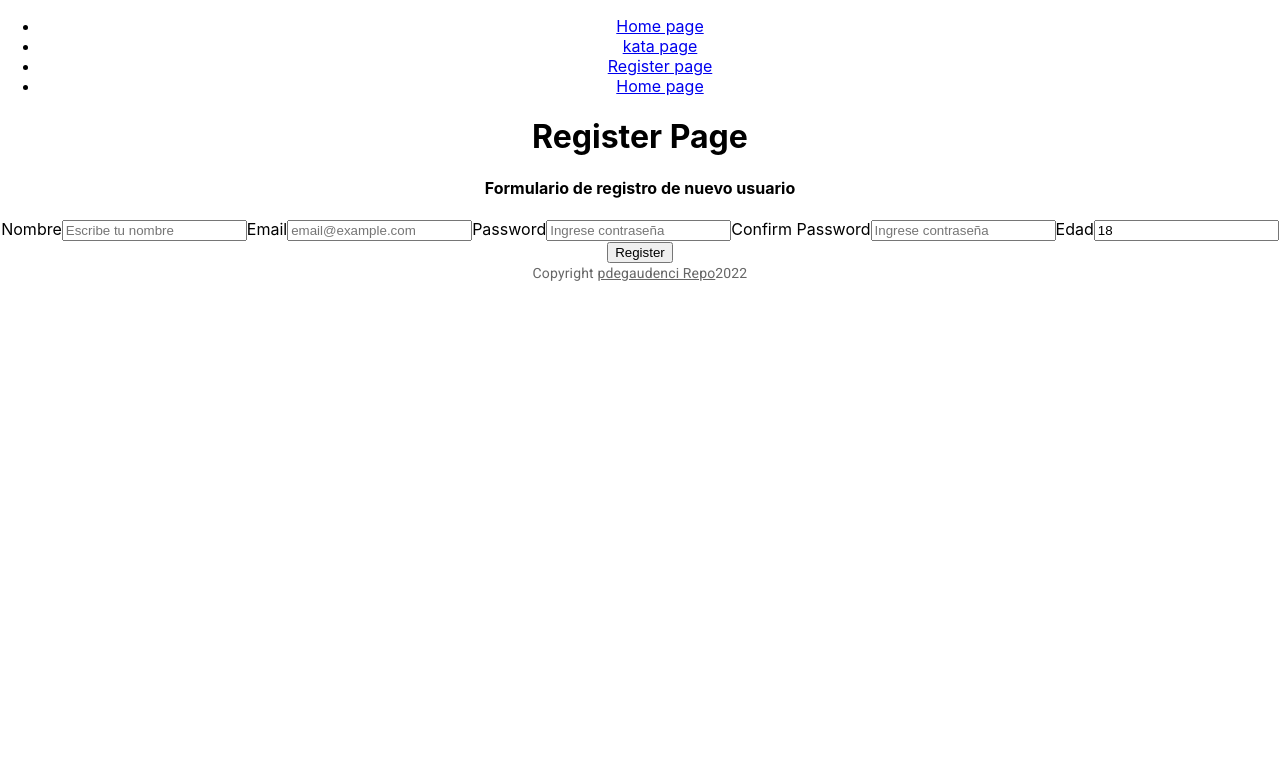
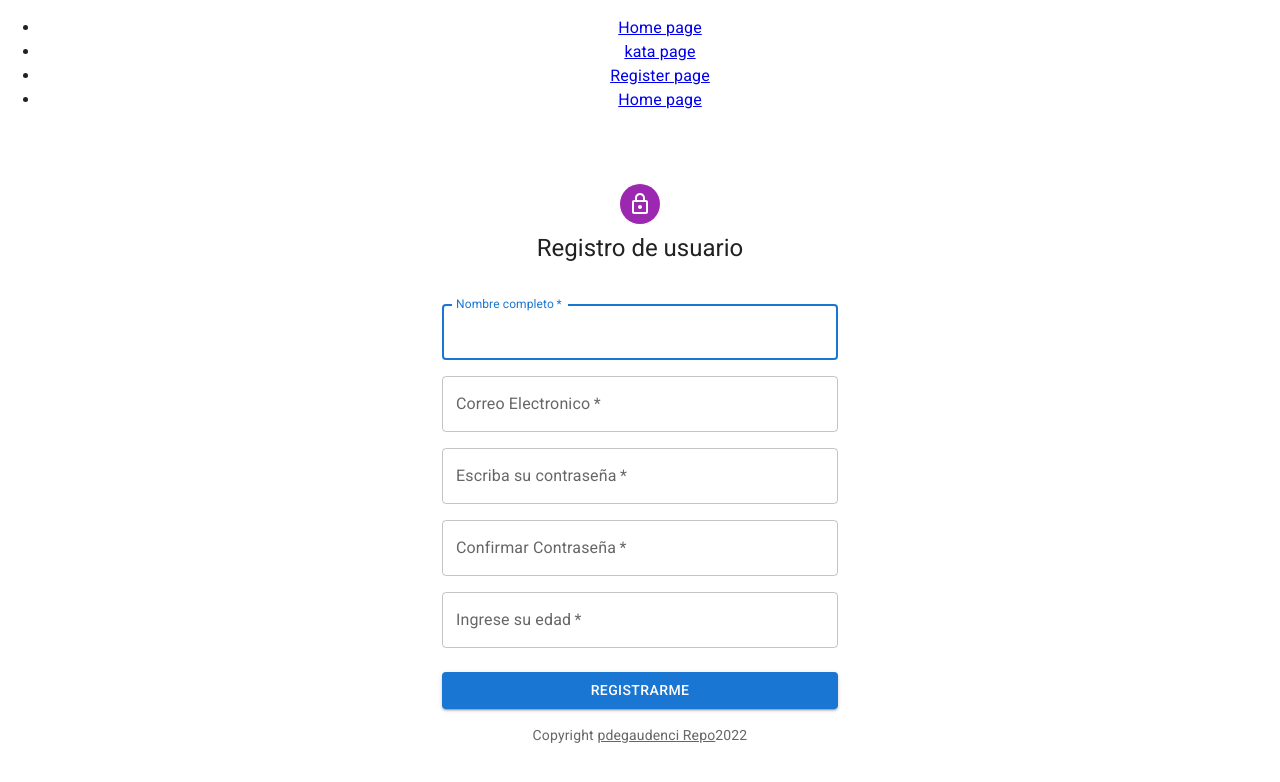
Before and after one commit to pdegaudenci/code-verifier-frontend, a React (Create React App) app: page /register in a window 1280 px wide. Shown: the top 782 px of the page. Built offline with nearby package versions, Linux system fonts and the light colour scheme.

Commit message:
frontend Formulario login y registro

```diff
--- a/src/components/forms/LoginForm.tsx
+++ b/src/components/forms/LoginForm.tsx
@@ -1,12 +1,24 @@
 import React from 'react'
-import { Formik, Form, Field, ErrorMessage } from 'formik'
+import { useFormik, Formik, Form, Field, ErrorMessage, FormikValues } from 'formik'
 import { login } from '../../services/authService';
 import * as Yup from 'yup';
 import { AxiosResponse } from 'axios';
 import { useNavigate } from 'react-router-dom'
 
+// Importaciones de material -ui
+import Avatar from '@mui/material/Avatar';
+import Button from '@mui/material/Button';
+import CssBaseline from '@mui/material/CssBaseline';
+import TextField from '@mui/material/TextField';
+import Paper from '@mui/material/Paper';
+import Box from '@mui/material/Box';
+import Grid from '@mui/material/Grid';
+import LockOutlinedIcon from '@mui/icons-material/LockOutlined';
+import Typography from '@mui/material/Typography';
+import { createTheme, ThemeProvider } from '@mui/material/styles';
+
 // definir esquema de validacion con yup
-const loginSchema = Yup.object().shape({
+const loginSchema = Yup.object({
     // Objeto que contiene formulario --> email: objeto de tipo string que cumple formato email y es obligatorio
     email: Yup.string().email('Email invalido').required('Campo email es obligatorio'),
     password: Yup.string().required('El campo contraseña es obligatorio')
@@ -15,18 +27,19 @@ const loginSchema = Yup.object().shape({
 // Definicion de componente
 export const LoginForm = () => {
     // Campos que se pasan a formik
-    const initialCredential = {
-        email: '', password: ''
+
+    const credencialesIniciales = {
+        email: '',
+        password: ''
     }
     let navigate = useNavigate();
-    return (
-        <>
-            <h4>Formulario de login</h4>
-            {/* Elementos formik*/}
-            <Formik
-                initialValues={initialCredential}
-                validationSchema={loginSchema}
-                onSubmit={async (values) => {
+
+    // Control de formulario a traves de formik --> Validaciones , y accion a ejecutar con evento onSubmit al presionar boton
+    const formik = useFormik({
+        initialValues: credencialesIniciales,
+        // Validaciones de formulario
+        validationSchema: loginSchema,
+        onSubmit: (values: FormikValues) => {
             /* Verificacion inicial en frontend los datos capturados
             await new Promise((r) => setTimeout(r, 1000))
             alert(JSON.stringify(values, null, 2));
@@ -64,54 +77,89 @@ export const LoginForm = () => {
             })
 
 
+        },
+    });
+
+
+    const tema = createTheme();
+
+    return (
+        <>
+            <ThemeProvider theme={tema}>
+
+                <Grid container component="main" sx={{ height: '100vh' }}>
+                    <CssBaseline />
+                    <Grid
+                        item
+                        xs={false}
+                        sm={4}
+                        md={7}
+                        sx={{
+                            backgroundImage: 'url(https://source.unsplash.com/random)',
+                            backgroundRepeat: 'no-repeat',
+                            backgroundColor: (t) =>
+                                t.palette.mode === 'light' ? t.palette.grey[50] : t.palette.grey[900],
+                            backgroundSize: 'cover',
+                            backgroundPosition: 'center',
                         }}
+                    />
 
+                    <Grid item xs={12} sm={8} md={5} component={Paper} elevation={6} square>
+                        <Box
+                            sx={{
+                                my: 8,
+                                mx: 4,
+                                display: 'flex',
+                                flexDirection: 'column',
+                                alignItems: 'center',
+                            }}
                         >
-                {/** Valores a inyectar en formulario*/}
+                            <Avatar sx={{ m: 1, bgcolor: 'secondary.main' }}>
+                                <LockOutlinedIcon />
+                            </Avatar>
+                            <Typography component="h1" variant="h5">
+                                Sign in
+                            </Typography>
 
-                {
+                            <form onSubmit={formik.handleSubmit}>
+                                {/**Campo de email */}
+                                <TextField
+                                    fullWidth
+                                    id="email"
+                                    name="email"
+                                    label="Email"
+                                    value={formik.values.email}
+                                    onChange={formik.handleChange}
+                                    error={formik.touched.email && Boolean(formik.errors.email)}
+                                    helperText={formik.touched.email && formik.errors.email}
+                                />
+                                {/**Campo de contraseña */}
+                                <TextField
+                                    fullWidth
+                                    id="password"
+                                    name="password"
+                                    label="Password"
+                                    type="password"
+                                    sx={{ my: 3 }}
 
-                    ({ values, isSubmitting, touched, errors, handleChange, handleBlur }) => (
-                        // Formulario de formik
-                        <Form>
-                            {/** Campos de email*/}
-                            <label htmlFor="email">Email</label>
-                            <Field type="email" id="email" name="email" placeholder="email@example.com" />
+                                    value={formik.values.password}
+                                    onChange={formik.handleChange}
+                                    error={formik.touched.password && Boolean(formik.errors.password)}
+                                    helperText={formik.touched.password && formik.errors.password}
+                                />
+                                <Button color="primary" variant="contained" fullWidth type="submit">
+                                    Ingresar
+                                </Button>
+                            </form>
+                        </Box>
 
-                            {/** Errrores de email*/}
-                            {
-                                // Si existen errores de email y el usuario ha pinchado sobre el input de email
-                                errors.email && touched.email && (
-                                    <ErrorMessage name="email" component='div'></ErrorMessage>
-                                )
-                            }
-                            {/** Errrores de password*/}
-                            <label htmlFor="password">Password</label>
-                            <Field type="password" id="password" name="password" placeholder="Ingrese contraseña" />
-
-                            {/** Errrores de Password*/}
-                            {
-                                // Si existen errores de email y el usuario ha pinchado sobre el input de email
-                                errors.password && touched.password && (
-                                    <ErrorMessage name="password" component='div'></ErrorMessage>
-                                )
-                            }
-
-                            {/** Boton de envio*/}
-                            <button type='submit'>Login</button>
-
-                            {/** Mensaje al presionar boton de envio*/}
-                            {
-                                isSubmitting ? (<p>Verificando credenciales ----</p>) : null
-                            }
-                        </Form>
-                    )
+                    </Grid>
+                </Grid>
 
 
 
+            </ThemeProvider>
 
-                }
-            </Formik>
         </>
     )
 }
--- a/src/components/forms/LoginForm2.tsx
+++ /dev/null
@@ -1,134 +0,0 @@
-import * as React from 'react';
-import Avatar from '@mui/material/Avatar';
-import Button from '@mui/material/Button';
-import CssBaseline from '@mui/material/CssBaseline';
-import TextField from '@mui/material/TextField';
-import FormControlLabel from '@mui/material/FormControlLabel';
-import Checkbox from '@mui/material/Checkbox';
-import Link from '@mui/material/Link';
-import Paper from '@mui/material/Paper';
-import Box from '@mui/material/Box';
-import Grid from '@mui/material/Grid';
-import LockOutlinedIcon from '@mui/icons-material/LockOutlined';
-import Typography from '@mui/material/Typography';
-import { createTheme, ThemeProvider } from '@mui/material/styles';
-
-function Copyright(props: any) {
-    return (
-        <Typography variant="body2" color="text.secondary" align="center" {...props}>
-            {'Copyright © '}
-            <Link color="inherit" href="https://mui.com/">
-                Your Website
-            </Link>{' '}
-            {new Date().getFullYear()}
-            {'.'}
-        </Typography>
-    );
-}
-
-const theme = createTheme();
-
-export default function SignInSide() {
-    const handleSubmit = (event: React.FormEvent<HTMLFormElement>) => {
-        event.preventDefault();
-        const data = new FormData(event.currentTarget);
-        if (data.get('email') === '' && data.get('password') === '') {
-            console.log({
-                email: data.get('email'),
-                password: data.get('password'),
-            });
-        }
-        else {
-            alert("No completo todos los campos")
-        }
-
-    };
-
-    return (
-        <ThemeProvider theme={theme}>
-            <Grid container component="main" sx={{ height: '100vh' }}>
-                <CssBaseline />
-                <Grid
-                    item
-                    xs={false}
-                    sm={4}
-                    md={7}
-                    sx={{
-                        backgroundImage: 'url(https://source.unsplash.com/random)',
-                        backgroundRepeat: 'no-repeat',
-                        backgroundColor: (t) =>
-                            t.palette.mode === 'light' ? t.palette.grey[50] : t.palette.grey[900],
-                        backgroundSize: 'cover',
-                        backgroundPosition: 'center',
-                    }}
-                />
-                <Grid item xs={12} sm={8} md={5} component={Paper} elevation={6} square>
-                    <Box
-                        sx={{
-                            my: 8,
-                            mx: 4,
-                            display: 'flex',
-                            flexDirection: 'column',
-                            alignItems: 'center',
-                        }}
-                    >
-                        <Avatar sx={{ m: 1, bgcolor: 'secondary.main' }}>
-                            <LockOutlinedIcon />
-                        </Avatar>
-                        <Typography component="h1" variant="h5">
-                            Sign in
-                        </Typography>
-                        <Box component="form" noValidate onSubmit={handleSubmit} sx={{ mt: 1 }}>
-                            <TextField
-                                margin="normal"
-                                required
-                                fullWidth
-                                id="email"
-                                label="Email Address"
-                                name="email"
-                                autoComplete="email"
-                                autoFocus
-                            />
-                            <TextField
-                                margin="normal"
-                                required
-                                fullWidth
-                                name="password"
-                                label="Password"
-                                type="password"
-                                id="password"
-                                autoComplete="current-password"
-                            />
-                            <FormControlLabel
-                                control={<Checkbox value="remember" color="primary" />}
-                                label="Remember me"
-                            />
-                            <Button
-                                onClick={() => handleSubmit}
-                                type="submit"
-                                fullWidth
-                                variant="contained"
-                                sx={{ mt: 3, mb: 2 }}
-                            >
-                                Sign In
-                            </Button>
-                            <Grid container>
-                                <Grid item xs>
-                                    <Link href="#" variant="body2">
-                                        Forgot password?
-                                    </Link>
-                                </Grid>
-                                <Grid item>
-                                    <Link href="#" variant="body2">
-                                        {"Don't have an account? Sign Up"}
-                                    </Link>
-                                </Grid>
-                            </Grid>
-                            <Copyright sx={{ mt: 5 }} />
-                        </Box>
-                    </Box>
-                </Grid>
-            </Grid>
-        </ThemeProvider>
-    );
-}
--- a/src/components/forms/RegisterForm.tsx
+++ b/src/components/forms/RegisterForm.tsx
@@ -1,14 +1,30 @@
 import React from 'react'
-import { Formik, Form, Field, ErrorMessage } from 'formik'
+import { useFormik } from 'formik'
 import { register } from '../../services/authService';
 import * as Yup from 'yup';
 import { AxiosResponse } from 'axios';
 
+// Importaciones de componentes de materia UI
+import Avatar from '@mui/material/Avatar';
+import Button from '@mui/material/Button';
+import CssBaseline from '@mui/material/CssBaseline';
+import TextField from '@mui/material/TextField';
+import FormControlLabel from '@mui/material/FormControlLabel';
+import Checkbox from '@mui/material/Checkbox';
+import Link from '@mui/material/Link';
+import Grid from '@mui/material/Grid';
+import Box from '@mui/material/Box';
+import LockOutlinedIcon from '@mui/icons-material/LockOutlined';
+import Typography from '@mui/material/Typography';
+import Container from '@mui/material/Container';
+import { createTheme, ThemeProvider } from '@mui/material/styles';
+
 // Definicion de componente
 export const RegisterForm = () => {
 
+    let tema = createTheme()
     // Campos que se pasan a formik
-    const initialCredential = {
+    const credencialesIniciales = {
         name: '',
         email: '',
         password: '',
@@ -35,25 +51,21 @@ export const RegisterForm = () => {
 
     })
 
-
-    return (
-        <div>
-            <h4>Formulario de registro de nuevo usuario</h4>
-            {/* Encapsulacion de Formik (Wrapper)*/}
-            <Formik
-                initialValues={initialCredential}
-                validationSchema={registerSchema}
-                onSubmit={async (values) => {
-
+    const formik = useFormik({
+        initialValues: credencialesIniciales,
+        // Validaciones de formulario
+        validationSchema: registerSchema,
+        onSubmit: (values) => {
+            console.log(values)
             register(values.email, values.password, values.name, values.age)
                 .then((response: AxiosResponse) => {
 
                     if (response.status === 200) {
-                                console.log('User registered correctly')
+                        console.log('Usuario registrado correctamente')
                         console.log(response.data);
                         alert('Usuario registrado correctamente');
                     } else {
-                                throw new Error('Error in registry')
+                        throw new Error('Error en registro de usuario')
                     }
 
                 }).catch((error) => {
@@ -61,94 +73,108 @@ export const RegisterForm = () => {
                 })
 
 
+        }
+    });
+
+
+    return (
+        <>
+
+            {/* Encapsulacion de Formik (Wrapper)*/}
+
+            <ThemeProvider theme={tema}>
+                <Container component="main" maxWidth="xs">
+                    <CssBaseline />
+                    <Box
+                        sx={{
+                            marginTop: 8,
+                            display: 'flex',
+                            flexDirection: 'column',
+                            alignItems: 'center',
+                        }}
+                    >
+                        <Avatar sx={{ m: 1, bgcolor: 'secondary.main' }}>
+                            <LockOutlinedIcon />
+                        </Avatar>
+                        <Typography component="h1" variant="h5" sx={{ mb: 5 }}>
+                            Registro de usuario
+                        </Typography>
+                        <form onSubmit={formik.handleSubmit}>
+                            <Grid container spacing={2}>
+                                <Grid item xs={12} >
+                                    <TextField
+                                        autoComplete="given-name"
+                                        name="name"
+                                        required
+                                        fullWidth
+                                        id="firstName"
+                                        label="Nombre completo"
+                                        autoFocus
+                                    />
+                                </Grid>
+
+
+                                <Grid item xs={12}>
+                                    <TextField
+                                        required
+                                        fullWidth
+                                        id="email"
+                                        label="Correo Electronico"
+                                        name="email"
+                                        autoComplete="example@example.com"
+                                    />
+                                </Grid>
+                                <Grid item xs={12}>
+                                    <TextField
+                                        required
+                                        fullWidth
+                                        name="confirm"
+                                        label="Escriba su contraseña"
+                                        type="password"
+                                        id="password"
+                                        autoComplete="Confirme contraseña"
+                                    />
+                                </Grid>
+                                <Grid item xs={12}>
+                                    <TextField
+                                        required
+                                        fullWidth
+                                        name="password"
+                                        label="Confirmar Contraseña"
+                                        type="password"
+                                        id="password"
+
+                                    />
+                                </Grid>
+
+                                <Grid item xs={12}>
+                                    <TextField
+                                        required
+                                        fullWidth
+                                        name="age"
+                                        label="Ingrese su edad"
+                                        type="number"
+                                        id="age"
+
+                                    />
+                                </Grid>
+                            </Grid>
+                            <Button
+                                type="submit"
+                                fullWidth
+                                variant="contained"
+                                sx={{ mt: 3, mb: 2 }}
+                            >
+                                Registrarme
+                            </Button>
+                        </form>
 
 
 
-                }
+                    </Box>
 
-                }
-
-            >
-                {/** Valores a inyectar en formulario*/}
-
-                {
-
-                    ({ values, isSubmitting, touched, errors, handleChange, handleBlur }) => (
-                        // Formulario de formik
-                        <Form>
-                            {/** Campos de nombre*/}
-                            <label htmlFor="name">Nombre</label>
-                            <Field type="text" id="name" name="name" placeholder="Escribe tu nombre" />
-
-                            {/** Errrores de nombre*/}
-                            {
-                                errors.name && touched.name && (
-                                    <ErrorMessage name="name" component='div'></ErrorMessage>
+                </Container>
+            </ThemeProvider >
+        </>
     )
 }
-                            {/** Campos de email*/}
-                            <label htmlFor="email">Email</label>
-                            <Field type="email" id="email" name="email" placeholder="email@example.com" />
-
-                            {/** Errrores de email*/}
-                            {
-                                // Si existen errores de email y el usuario ha pinchado sobre el input de email
-                                errors.email && touched.email && (
-                                    <ErrorMessage name="email" component='div'></ErrorMessage>
-                                )
-                            }
-                            {/** Errrores de password*/}
-                            <label htmlFor="password">Password</label>
-                            <Field type="password" id="password" name="password" placeholder="Ingrese contraseña" />
-
-                            {/** Errrores de Password*/}
-                            {
-                                // Si existen errores de email y el usuario ha pinchado sobre el input de email
-                                errors.password && touched.password && (
-                                    <ErrorMessage name="password" component='div'></ErrorMessage>
-                                )
-                            }
-
-                            {/** Errrores de password*/}
-                            <label htmlFor="confirm">Confirm Password</label>
-                            <Field type="password" id="confirm" name="confirm" placeholder="Ingrese contraseña" />
-
-                            {/** Errrores de Password*/}
-                            {
-                                // Si existen errores de email y el usuario ha pinchado sobre el input de email
-                                errors.confirm && touched.confirm && (
-                                    <ErrorMessage name="confirm" component='div'></ErrorMessage>
-                                )
-                            }
-
-                            <label htmlFor="age">Edad</label>
-                            <Field type="number" id="age" name="age" placeholder="Ingrese edad" />
-
-                            {/** Errrores de Password*/}
-                            {
-                                // Si existen errores de email y el usuario ha pinchado sobre el input de email
-                                errors.age && touched.age && (
-                                    <ErrorMessage name="edad" component='div'></ErrorMessage>
-                                )
-                            }
-
-                            {/** Boton de envio*/}
-                            <button type="submit">Register</button>
-
-                            {/** Mensaje al presionar boton de envio*/}
-                            {
-                                isSubmitting ? (
-                                    <p>Registrando</p>
-                                ) : null
-                            }
-                        </Form>
-                    )
-
-
-
-
-                }
-            </Formik>
-        </div>
-    )
-}
--- a/src/pages/LoginPage.tsx
+++ b/src/pages/LoginPage.tsx
@@ -1,11 +1,11 @@
 import React from 'react';
-import SignInSide from '../components/forms/LoginForm2';
+import { LoginForm } from '../components/forms/LoginForm';
 
 export const LoginPage = () => {
     return (
         <div>
             <h1>Login Page</h1>
-            <SignInSide />
+            <LoginForm />
         </div>
     )
 }
--- a/src/pages/RegisterPage.tsx
+++ b/src/pages/RegisterPage.tsx
@@ -4,7 +4,7 @@ import { RegisterForm } from '../components/forms/RegisterForm';
 export const RegisterPage = () => {
     return (
         <div>
-            <h1>Register Page</h1>
+
             <RegisterForm />
         </div>
     )
```
Lines whose indentation alone changed are shown as unchanged.
